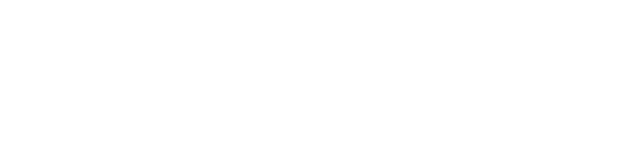
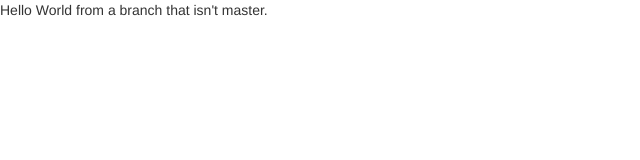
Before and after one commit to MoJoeMo/BootstrapProjects, a plain HTML site: page index.html in a window 1280 px wide. Shown: the whole page, without its empty margins (0-640 px from the left). Drawn offline with Linux system fonts and the light colour scheme.

Commit message:
Hello
World

```diff
--- a/index.html
+++ b/index.html
@@ -10,6 +10,6 @@
     <script src="js/bootstrap.js"></script>
 </head>
 <body>
-
+	Hello World from a branch that isn't master.
 </body>
 </html>
```
